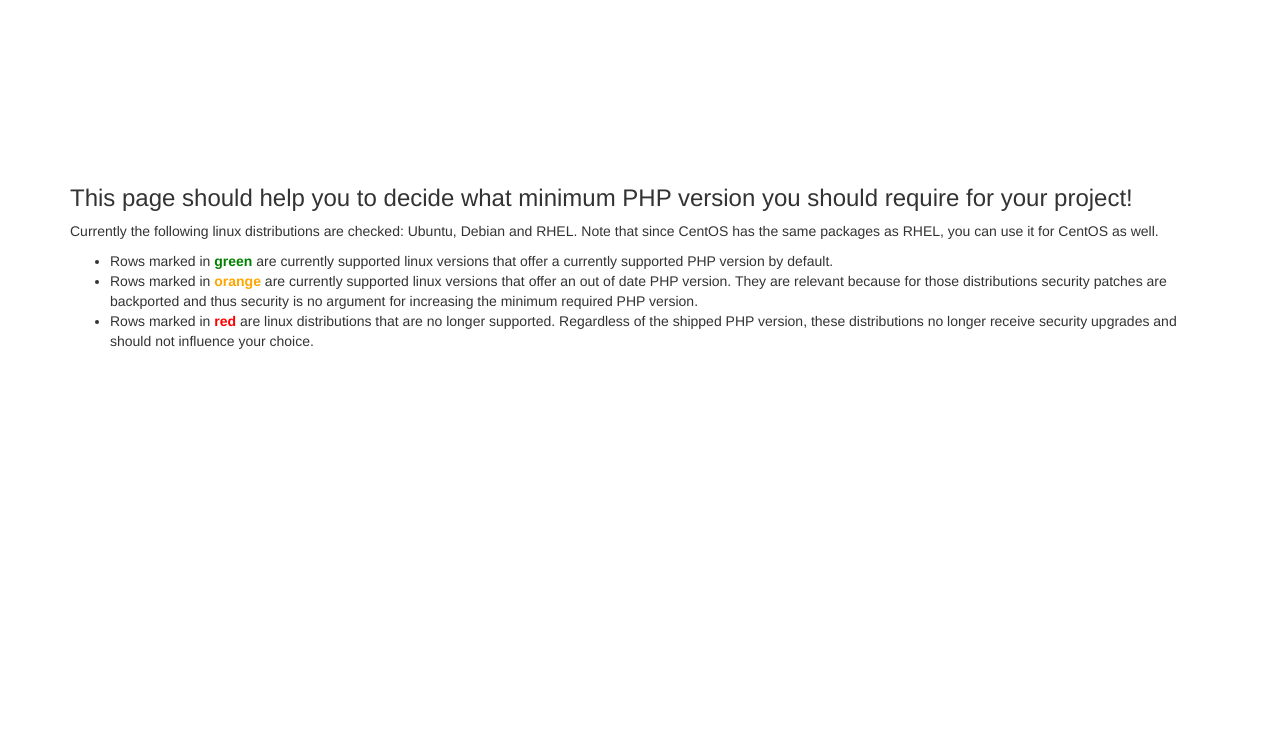
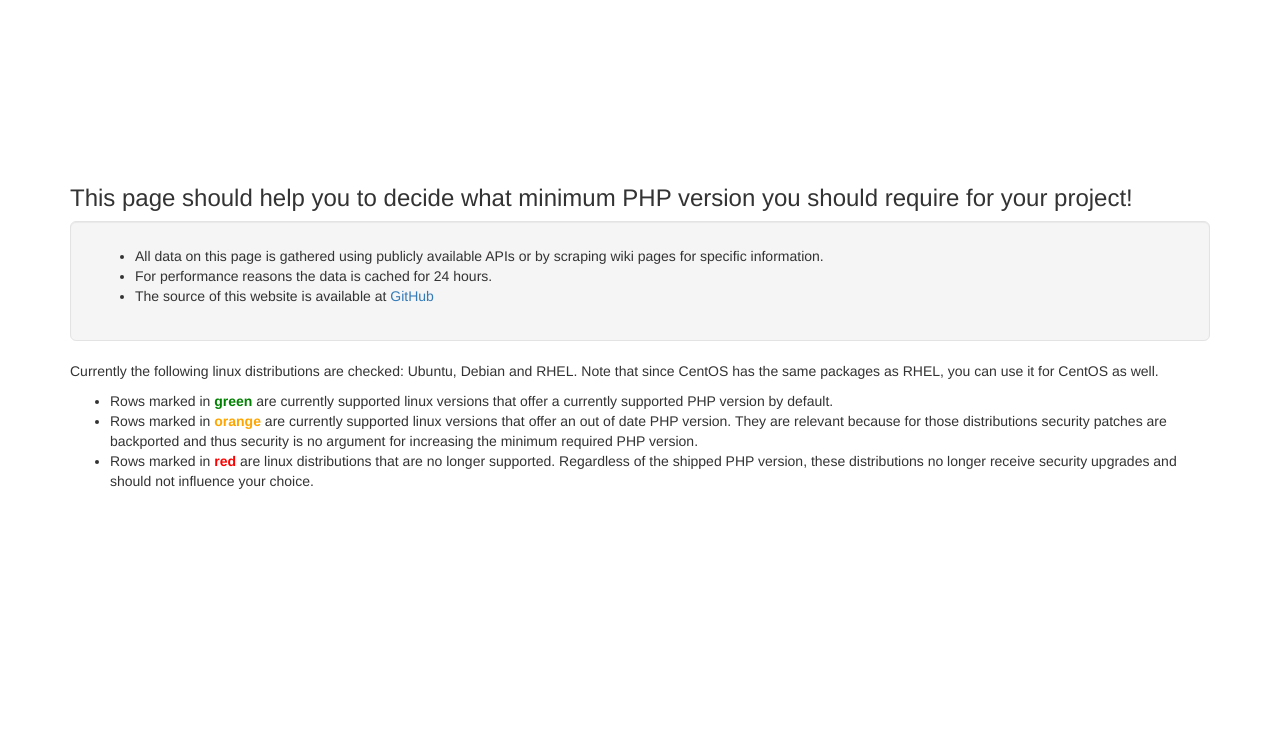
Before and after one commit to SAM-IT/phpversion, a Yii app: template views/releases/linux.php in a window 1280 px wide. Shown: the top 731 px of the page. Run offline with PHP 8.4 and a stand-in for Yii, Linux system fonts and the light colour scheme; the template is opened without the code that fills it, so the values that code supplies are empty; some libraries are stand-ins or nearby versions.

Commit message:
Fixed 14.04 not being shown as LTS

```diff
--- a/models/LinuxRelease.php
+++ b/models/LinuxRelease.php
@@ -139,7 +139,9 @@ class LinuxRelease extends Model
 //            $result->key = $e['self_link'];
                 $release->version = $e['version'];
                 // Set end of life date, use heuristics: 5 years for LTS, 9 months otherwise: http://www.ubuntu.com/info/release-end-of-life
-                if (strpos($e['description'], 'LTS') !== false) {
+                if (strpos($e['description'], 'LTS') !== false
+                || $release->getVersion() == '14.04' // 14.04 doesn't have LTS in its description for some reason.
+                ) {
                     $release->endOfLifeDate = (new Carbon($release->releaseDate))->addYears(5);
                 } else {
                     $release->endOfLifeDate = (new Carbon($release->releaseDate))->addMonths(9);
--- a/views/releases/linux.php
+++ b/views/releases/linux.php
@@ -8,6 +8,13 @@ $this->title = 'My Yii Application';
 ?>
 <div class="site-index">
     <h3>This page should help you to decide what minimum PHP version you should require for your project!</h3>
+    <div class="well well-lg">
+        <ul>
+            <li>All data on this page is gathered using publicly available APIs or by scraping wiki pages for specific information.</li>
+            <li>For performance reasons the data is cached for 24 hours.</li>
+            <li>The source of this website is available at <?= \yii\bootstrap\Html::a("GitHub", "https://github.com/SAM-IT/phpversion"); ?></li>
+        </ul>
+    </div>
     <p>
 
 
```
